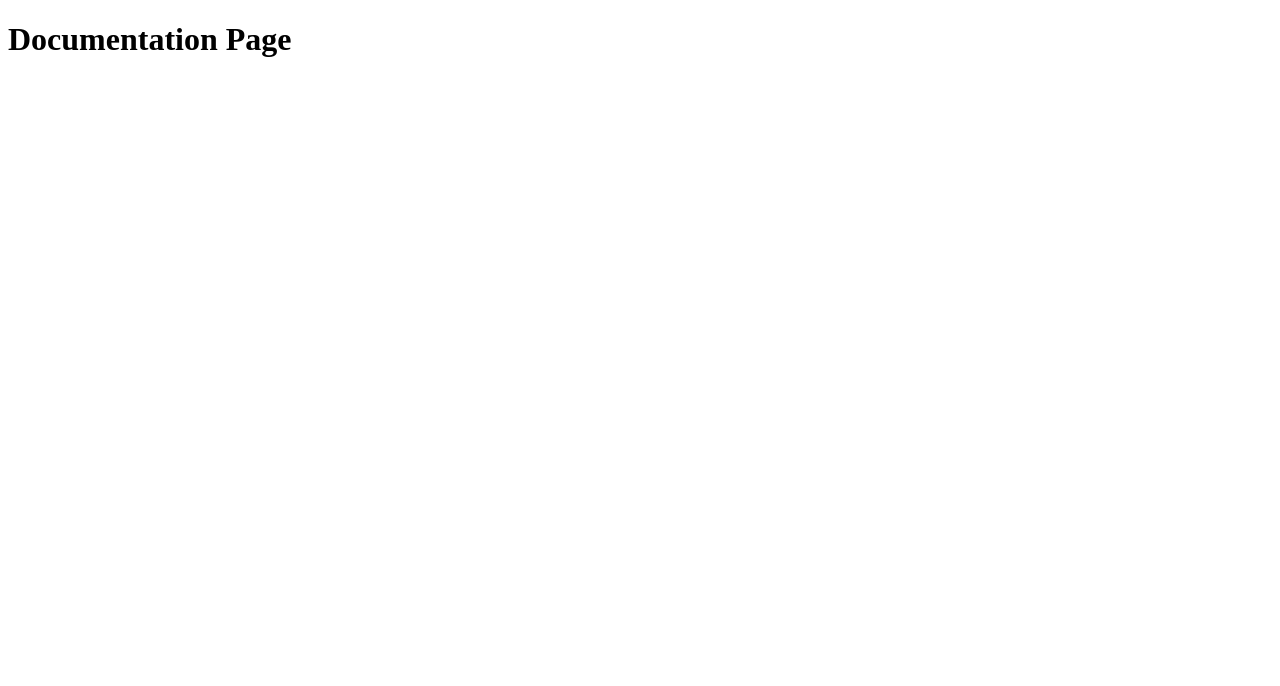
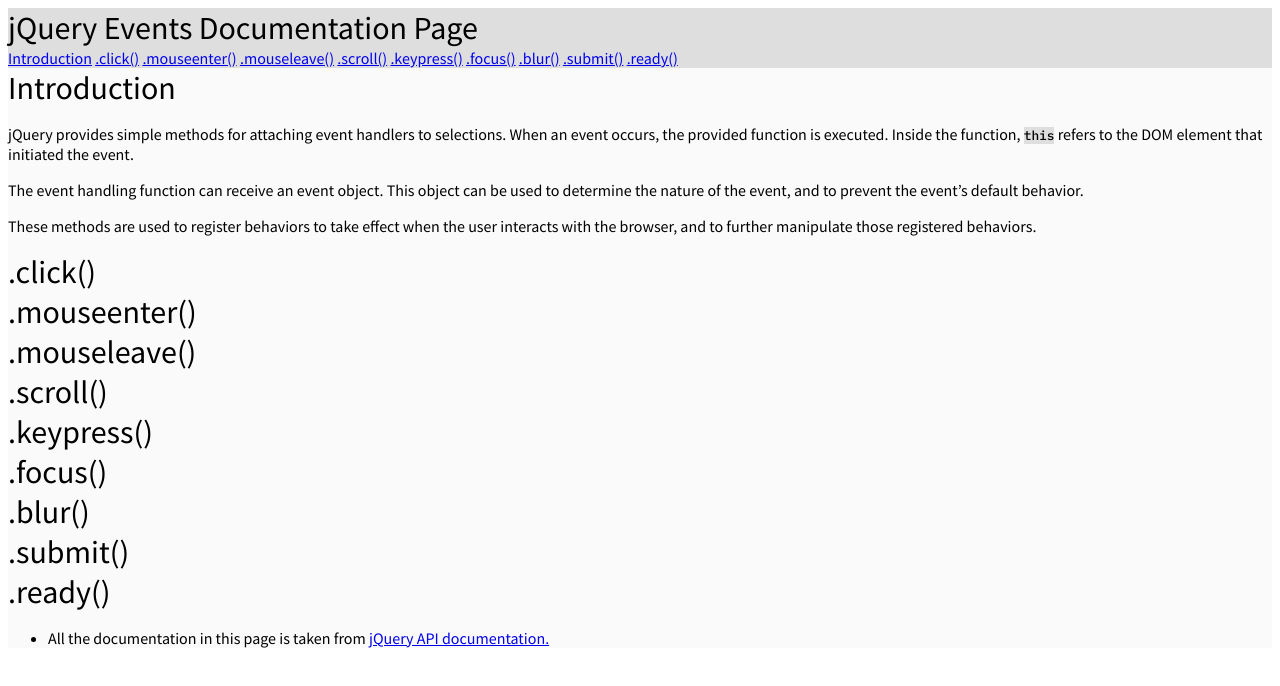
Before and after one commit to barrosdaniel/FCCAcademicProjects-04ProjectDocumentationPage, a plain HTML site: page index.html in a window 1280 px wide. Drawn offline with Linux system fonts and the light colour scheme.

Commit message:
Added content and styling

```diff
--- /dev/null
+++ b/css/styles.css
@@ -0,0 +1,26 @@
+* {
+    font-family: 'Source Sans Pro', sans-serif;
+}
+
+span.code {
+    background-color: #DEDEDE;
+    font-family: 'IBM Plex Mono', monospace;
+    font-size: 0.8em;
+}
+
+nav#navbar {
+    background-color: #DEDEDE;
+}
+
+main#main-doc {
+    background-color: #FAFAFA;
+}
+
+header {
+    font-size: 32px;
+}
+
+
+@media only screen and (min-width: 64em) {
+
+}
--- a/index.html
+++ b/index.html
@@ -2,10 +2,79 @@
 <html lang="en">
 <head>
     <meta charset="UTF-8">
-    <title>Documentation Page</title>
+    <meta name="viewport" content="width=device-width, initial-scale=1.0">
+    <meta http-equiv="X-UA-Compatible" content="ie=edge">
+    <link href="https://fonts.googleapis.com/css?family=IBM+Plex+Mono:500|Source+Sans+Pro:400,700" rel="stylesheet">
+    <link rel="stylesheet" href="/css/styles.css">
+    <title>jQuery Events Documentation Page</title>
 </head>
 <body>
-    <h1>Documentation Page</h1>
+    <nav id="navbar">
+        <header>jQuery Events Documentation Page</header>
+        <a href="#introduction" class="nav-link">Introduction</a>
+        <a href="#click" class="nav-link">.click()</a>
+        <a href="#mouseenter" class="nav-link">.mouseenter()</a>
+        <a href="#mouseleave" class="nav-link">.mouseleave()</a>
+        <a href="#scroll" class="nav-link">.scroll()</a>
+        <a href="#keypress" class="nav-link">.keypress()</a>
+        <a href="#focus" class="nav-link">.focus()</a>
+        <a href="#blur" class="nav-link">.blur()</a>
+        <a href="#submit" class="nav-link">.submit()</a>
+        <a href="#ready" class="nav-link">.ready()</a>
+    </nav>
 
+    <main id="main-doc">
+        <section id="introduction" class="main-section">
+            <header>Introduction</header>
+            <p>jQuery provides simple methods for attaching event handlers to selections. When an event occurs, the provided function is executed. Inside the function, <span class="code">this</span> refers to the DOM element that initiated the event.</p>
+            <p>The event handling function can receive an event object. This object can be used to determine the nature of the event, and to prevent the event’s default behavior.</p>
+            <p>These methods are used to register behaviors to take effect when the user interacts with the browser, and to further manipulate those registered behaviors.</p>
+
+        </section>
+        <section id="click" class="main-section">
+            <header>.click()</header>
+
+        </section>
+        <section id="mouseenter" class="main-section">
+            <header>.mouseenter()</header>
+
+        </section>
+        <section id="mouseleave" class="main-section">
+            <header>.mouseleave()</header>
+
+        </section>
+        <section id="scroll" class="main-section">
+            <header>.scroll()</header>
+
+        </section>
+        <section id="keypress" class="main-section">
+            <header>.keypress()</header>
+
+        </section>
+        <section id="focus" class="main-section">
+            <header>.focus()</header>
+
+        </section>
+        <section id="blur" class="main-section">
+            <header>.blur()</header>
+
+        </section>
+        <section id="submit" class="main-section">
+            <header>.submit()</header>
+
+        </section>
+        <section id="ready" class="main-section">
+            <header>.ready()</header>
+
+        </section>
+
+        <section class="main-section" id="reference">
+            <ul>
+                <li>All the documentation in this page is taken from <a href="https://api.jquery.com/category/events/">jQuery API documentation.</a></li>
+            </ul>
+        </section>
+    </main>
+
+<!-- <script src="https://cdn.freecodecamp.org/testable-projects-fcc/v1/bundle.js"></script> -->
 </body>
 </html>
```
